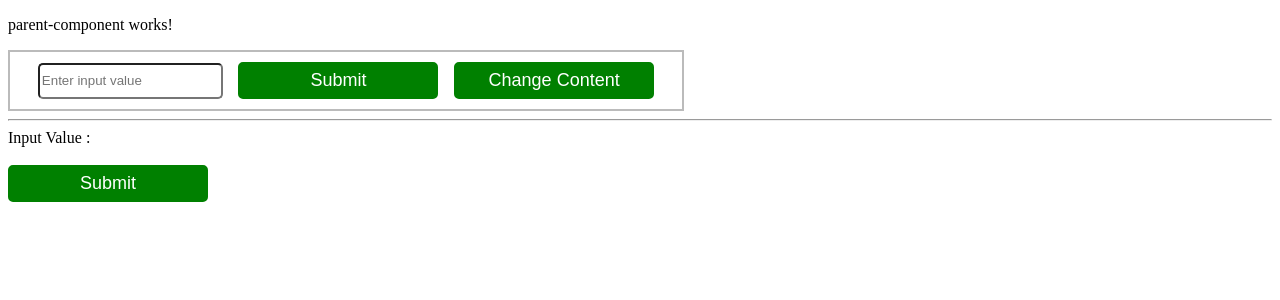
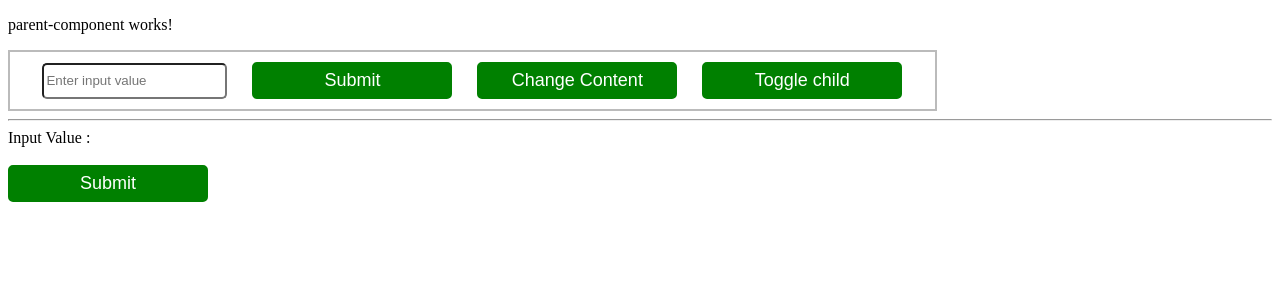
Before and after one commit to surbhi-goel/angular-life-cycle, an Angular app: page / in a window 1280 px wide. Shown: the top 300 px of the page. Built offline with nearby package versions, Linux system fonts and the light colour scheme.

Commit message:
ngOnDestroy added

```diff
--- a/src/app/child-component/child-component.component.ts
+++ b/src/app/child-component/child-component.component.ts
@@ -1,3 +1,4 @@
+import { OnDestroy } from '@angular/core';
 import { AfterContentChecked, AfterContentInit, AfterViewChecked, AfterViewInit, Component, DoCheck, Input, OnChanges, OnInit, SimpleChanges } from '@angular/core';
 
 @Component({
@@ -7,7 +8,7 @@ import { AfterContentChecked, AfterContentInit, AfterViewChecked, AfterViewInit,
 })
 export class ChildComponentComponent implements OnInit, OnChanges,
   DoCheck, AfterContentInit, AfterContentChecked, AfterViewInit,
-  AfterViewChecked {
+  AfterViewChecked, OnDestroy {
 
   @Input() input_val: String = 'Default Value';
 
@@ -74,4 +75,14 @@ export class ChildComponentComponent implements OnInit, OnChanges,
     console.log('ngAfterViewChecked called ');
   }
 
+  // ngOnDestroy called when component destroy
+  /**
+   * used to terminate any timeout, interval function
+   * on component destroy
+   * try to click on toggle button and check console
+   */
+  ngOnDestroy() {
+    console.log('ngOnDestroy called ');
+  }
+
 }
--- a/src/app/parent-component/parent-component.component.html
+++ b/src/app/parent-component/parent-component.component.html
@@ -4,8 +4,11 @@
     <input type="text" placeholder="Enter input value" #val>
     <button (click)="onSubmit(val)">Submit</button>
     <button (click)="onContentChange(val)">Change Content</button>
+    <button (click)="toggleChildComponent()">Toggle child</button>
 </div>
 
 <hr />
 
-<app-child-component [input_val]="input_val">{{content_val}}</app-child-component>
+<app-child-component *ngIf="is_child_view" [input_val]="input_val">
+    {{content_val}}
+</app-child-component>
--- a/src/app/parent-component/parent-component.component.scss
+++ b/src/app/parent-component/parent-component.component.scss
@@ -1,5 +1,5 @@
 div {
-    width: 50%;
+    width: 70%;
     border: 2px solid #bbb;
     padding: 10px 20px;
     display: flex;
--- a/src/app/parent-component/parent-component.component.ts
+++ b/src/app/parent-component/parent-component.component.ts
@@ -9,6 +9,7 @@ export class ParentComponentComponent implements OnInit {
 
   input_val: string = '';
   content_val: string = '';
+  is_child_view: boolean = true;
 
   constructor() { }
 
@@ -23,4 +24,8 @@ export class ParentComponentComponent implements OnInit {
     this.content_val = val.value;
   }
 
+  toggleChildComponent() {
+    this.is_child_view = !this.is_child_view;
+  }
+
 }
```
